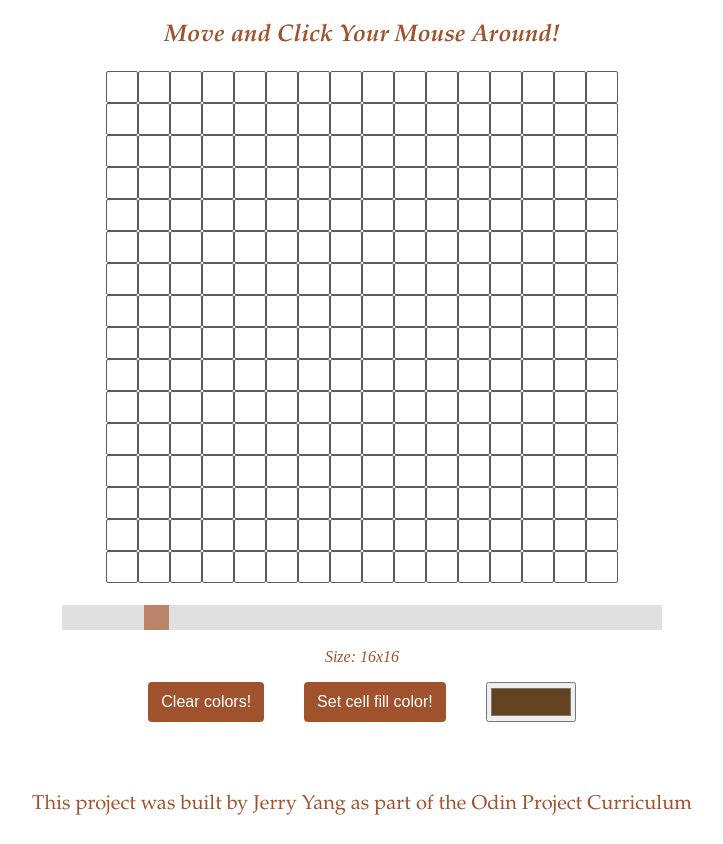
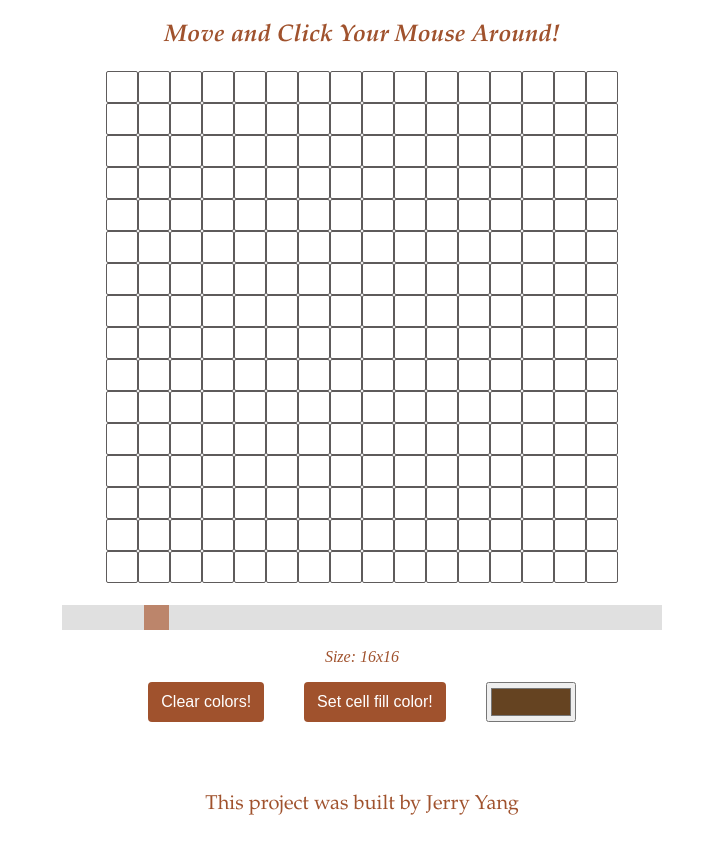
Before and after one commit to rebirth112/etch-a-sketch, a plain HTML site: page index.html in a window 1280 px wide. Shown: the part 95-939 px from the top of the page, without its empty margins (278-1001 px from the left). Drawn offline with Linux system fonts and the light colour scheme.

Commit message:
fixed minor webpage error

```diff
--- a/index.html
+++ b/index.html
@@ -29,7 +29,7 @@
         <input type="color" id="cellcolor" name="favcolor" value="#654321">
     </div>
     <div class="footer">
-        <p>This project was built by Jerry Yang as part of the Odin Project Curriculum</p>
+        <p>This project was built by Jerry Yang</p>
     </div>
 
 </body>
```
Also changed, not shown: 1 other file.
